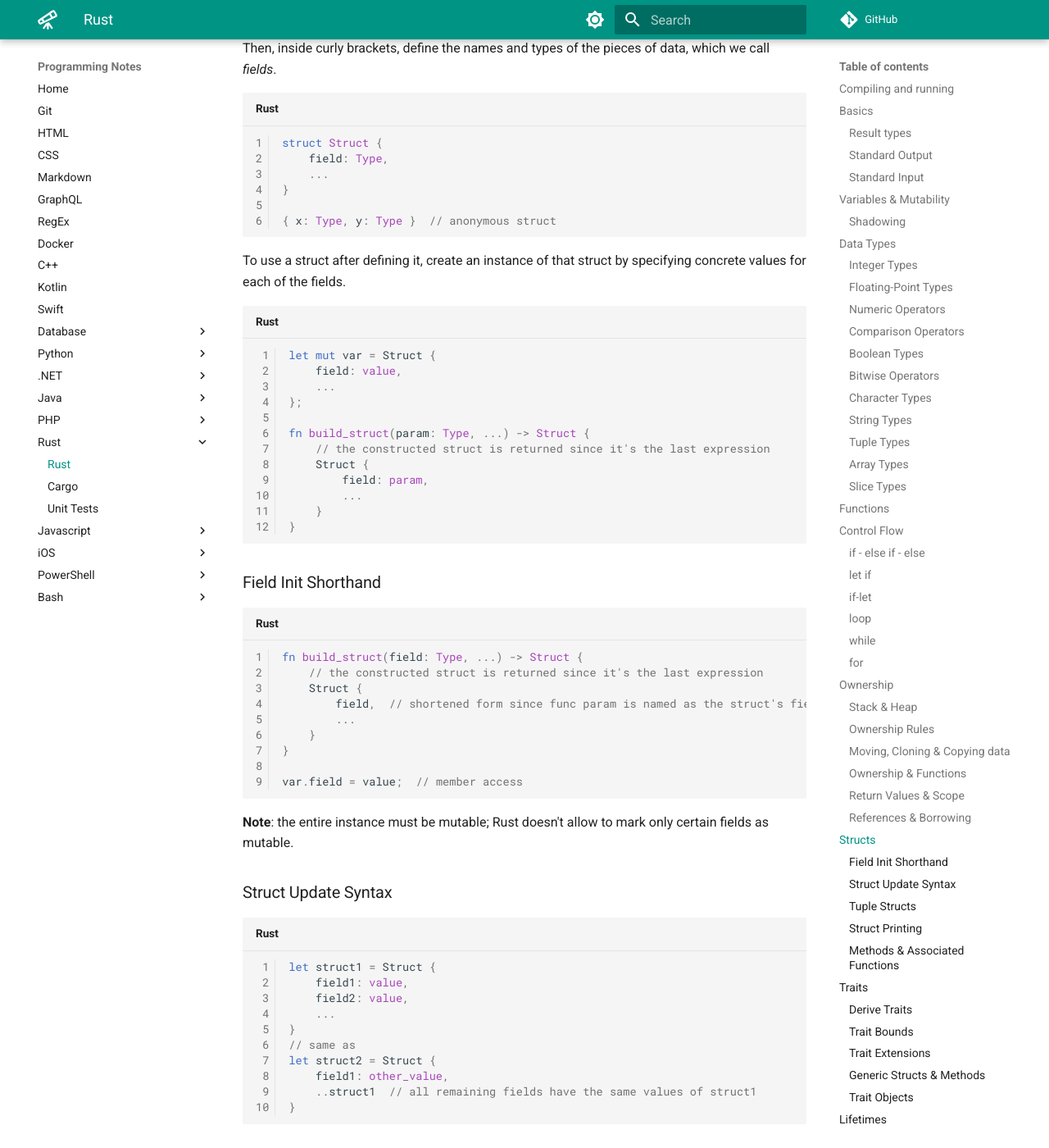
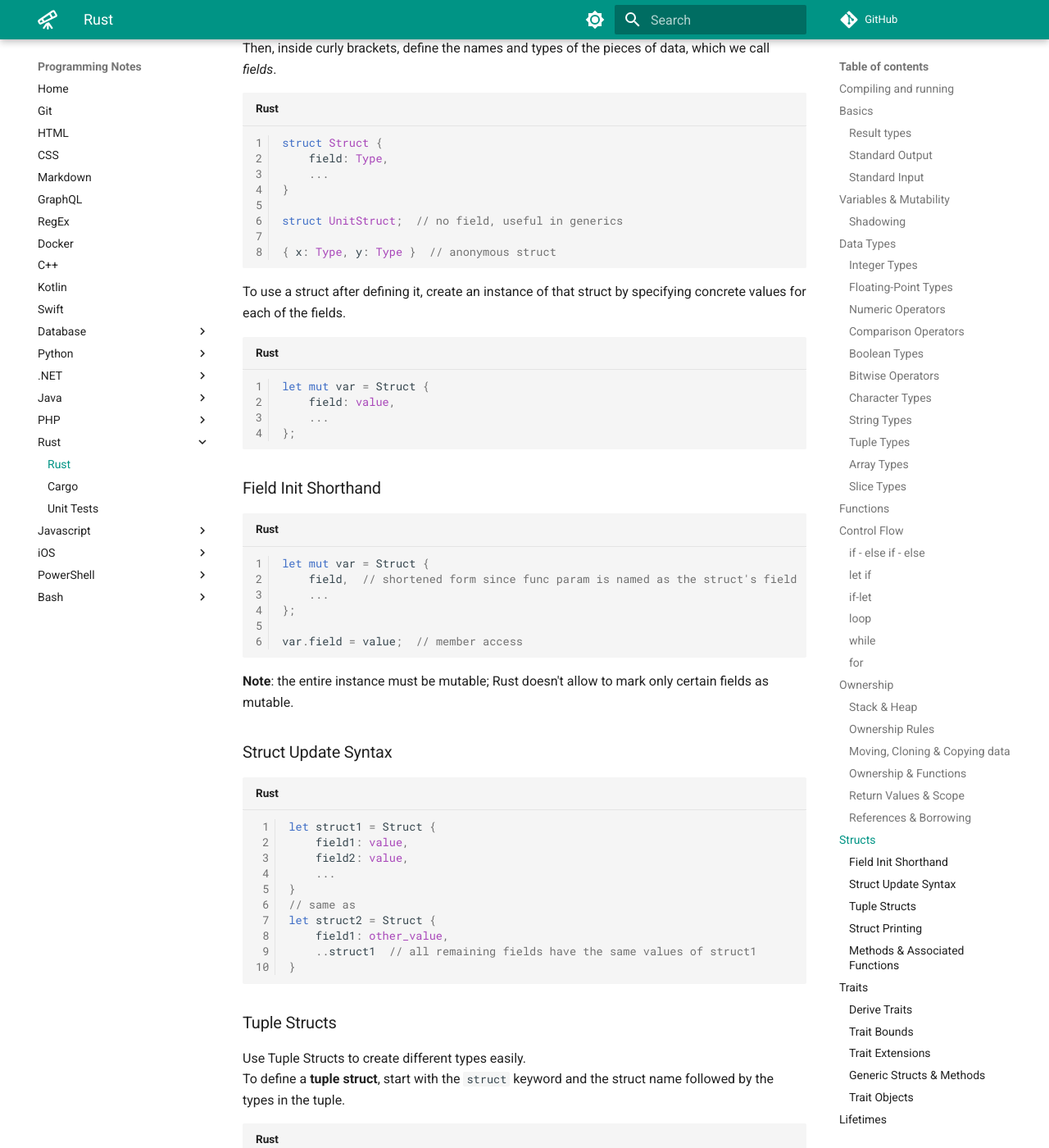
Before and after one commit to m-lamonaca/programming-notes, an MkDocs documentation site: the page built from docs/rust/rust.md, in a window 1280 px wide and 1400 px high, scrolled down 12526 px. Shown: the whole window at 82% size. Built offline with MkDocs 1.6.1 and Material for MkDocs 9.7.7, drawn with Linux system fonts in a browser that asks for light colours; comment, search, counter and statistics services are not loaded; some of the changed text lies outside the part shown.

Commit message:
rust: add enum struct and unit struct

````diff
--- a/docs/rust/rust.md
+++ b/docs/rust/rust.md
@@ -474,6 +474,8 @@
     ...
 }
 
+struct UnitStruct;  // no field, useful in generics
+
 { x: Type, y: Type }  // anonymous struct
 ```
 
@@ -484,26 +486,15 @@
     field: value,
     ...
 };
-
-fn build_struct(param: Type, ...) -> Struct {
-    // the constructed struct is returned since it's the last expression
-    Struct {
-        field: param,
-        ...
-    }
-}
 ```
 
 ### Field Init Shorthand
 
 ```rs
-fn build_struct(field: Type, ...) -> Struct {
-    // the constructed struct is returned since it's the last expression
-    Struct {
-        field,  // shortened form since func param is named as the struct's field
-        ...
-    }
-}
+let mut var = Struct {
+    field,  // shortened form since func param is named as the struct's field
+    ...
+};
 
 var.field = value;  // member access
 ```
@@ -513,7 +504,6 @@
 ### Struct Update Syntax
 
 ```rs
-
 let struct1 = Struct {
     field1: value,
     field2: value,
@@ -771,14 +761,16 @@
 // enum definition
 enum Enum
 {
-    Variant1(Type, ...),  // each variant can have different types (even structs and enums) and amounts of associated data
-    Variant2,
+    Variant1,
+    Variant2(Type, ...),  // each variant can have different types (even structs and enums) and amounts of associated data
+    Variant3 { x: u8, y: u8 }  // c-like struct
     ...
 }
 
 // value assignment
 let e: Enum = Enum::Variant1;
 let e: Enum = Enum::Variant2(arg, ...);  // variant w/ data
+let e: Enum = Enum::Variant3 { x = 1, y = 0};
 
 // methods on enum
 impl Enum
````
Also changed, not shown: other parts of docs/rust/rust.md (+1 -0 lines).
